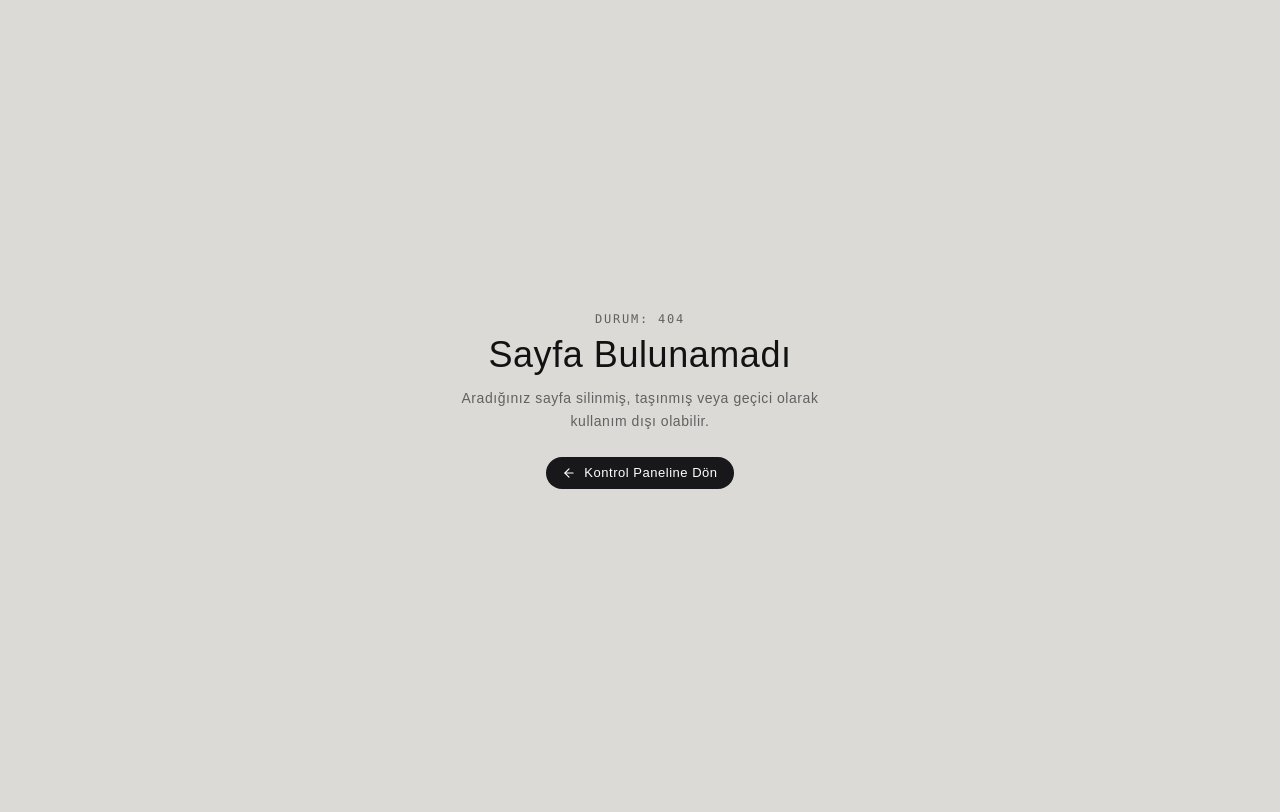
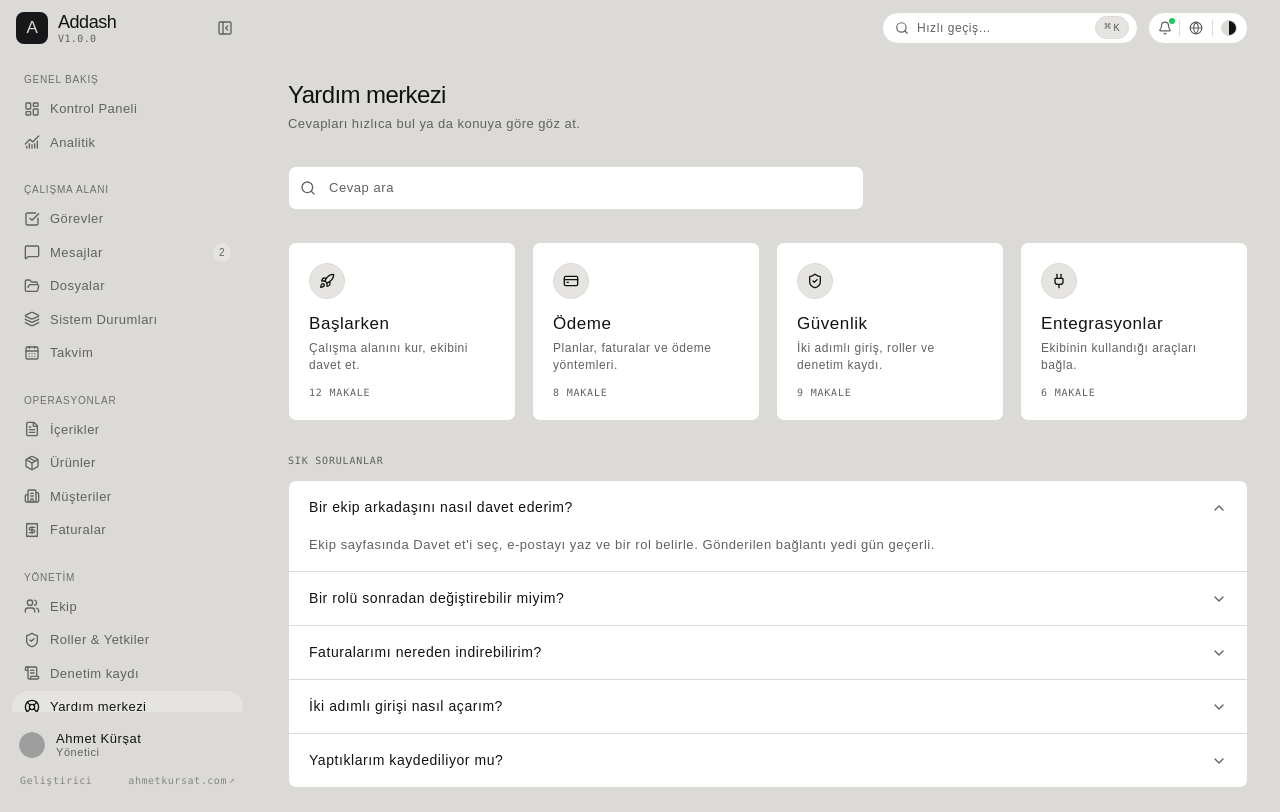
Before and after one commit to kursatdemirdelen/addash-template, a Next.js app: page /help in a window 1280 px wide. Before the commit this address had no page. Built offline with nearby package versions, Linux system fonts and the light colour scheme; grey boxes are pictures that could not be loaded; a web font is replaced by a local one.

Commit message:
Yardım merkezi sayfası eklendi: arama, konu kartları, sık sorulan sorular, iki dilli

```diff
--- /dev/null
+++ b/src/app/(dashboard)/help/page.tsx
@@ -0,0 +1,11 @@
+import type { Metadata } from "next";
+import { HelpPage } from "@/features/help/components/help-page";
+
+export const metadata: Metadata = {
+  title: "Yardım Merkezi",
+  description: "Arama, konu kartları ve sık sorulan sorular.",
+};
+
+export default function Page() {
+  return <HelpPage />;
+}
--- a/src/components/layout/command-menu.tsx
+++ b/src/components/layout/command-menu.tsx
@@ -14,6 +14,7 @@ import {
   Users,
   ShieldCheck,
   Bell,
+  LifeBuoy,
   ScrollText,
   Receipt,
   CalendarDays,
@@ -154,6 +155,14 @@ const COMMAND_ITEMS: CommandItem[] = [
     href: "/audit",
     icon: ScrollText,
     keywords: ["activity", "history", "security events", "log", "denetim", "kayıt"],
+  },
+  {
+    id: "nav-help",
+    title: "Help Center & FAQ",
+    category: "Navigation",
+    href: "/help",
+    icon: LifeBuoy,
+    keywords: ["support", "faq", "docs", "yardım", "destek", "sss"],
   },
   {
     id: "nav-settings",
--- a/src/components/navigation/breadcrumbs.tsx
+++ b/src/components/navigation/breadcrumbs.tsx
@@ -28,6 +28,7 @@ export function Breadcrumbs({ customSegments, className }: BreadcrumbsProps) {
     roles: t.nav.roles,
     notifications: t.nav.notifications,
     settings: t.nav.settings,
+    help: t.nav.help,
     audit: t.nav.audit,
     invoices: t.nav.invoices,
     calendar: t.nav.calendar,
--- a/src/config/navigation.ts
+++ b/src/config/navigation.ts
@@ -13,6 +13,7 @@ import {
   CalendarDays,
   Receipt,
   ScrollText,
+  LifeBuoy,
 } from "lucide-react";
 import { NavSectionConfig } from "@/types/navigation";
 import { Dictionary } from "@/locales/types";
@@ -52,6 +53,7 @@ export function getNavigationConfig(t: Dictionary): NavSectionConfig[] {
         { title: t.nav.team, href: "/users", icon: Users },
         { title: t.nav.roles, href: "/roles", icon: ShieldCheck },
         { title: t.nav.audit, href: "/audit", icon: ScrollText },
+        { title: t.nav.help, href: "/help", icon: LifeBuoy },
       ],
     },
   ];
--- /dev/null
+++ b/src/features/help/components/help-page.tsx
@@ -0,0 +1,92 @@
+"use client";
+
+import * as React from "react";
+import { ChevronDown, CreditCard, Plug, Rocket, Search, ShieldCheck, type LucideIcon } from "lucide-react";
+import { PageContainer } from "@/components/layout/page-container";
+import { PageHeader } from "@/components/layout/page-header";
+import { Card } from "@/components/ui/card";
+import { Input } from "@/components/ui/input";
+import { cn } from "@/lib/utils";
+import { useTranslation } from "@/hooks/use-translation";
+import { getMockHelp, type HelpCategoryId } from "@/lib/mock-data/help";
+
+const ICON: Record<HelpCategoryId, LucideIcon> = {
+  start: Rocket,
+  billing: CreditCard,
+  security: ShieldCheck,
+  integrations: Plug,
+};
+
+export function HelpPage() {
+  const { t, locale } = useTranslation();
+  const [query, setQuery] = React.useState("");
+  const [open, setOpen] = React.useState<string | null>("f0");
+  const { categories, faqs } = React.useMemo(() => getMockHelp(locale), [locale]);
+
+  const needle = query.trim().toLowerCase();
+  const results = needle ? faqs.filter((f) => `${f.question} ${f.answer}`.toLowerCase().includes(needle)) : faqs;
+
+  return (
+    <PageContainer className="space-y-8">
+      <PageHeader title={t.help.title} description={t.help.description} />
+
+      <div className="relative max-w-xl">
+        <Search className="pointer-events-none absolute left-3 top-1/2 h-4 w-4 -translate-y-1/2 text-smoke" />
+        <Input
+          value={query}
+          onChange={(e) => setQuery(e.target.value)}
+          placeholder={t.help.search}
+          aria-label={t.help.search}
+          className="h-11 pl-10"
+        />
+      </div>
+
+      {!needle && (
+        <div className="grid gap-4 sm:grid-cols-2 lg:grid-cols-4">
+          {categories.map((category) => {
+            const Icon = ICON[category.id];
+            return (
+              <Card key={category.id} className="p-5 transition-colors hover:bg-sand/30">
+                <span className="flex h-9 w-9 items-center justify-center rounded-full border border-parchment bg-sand">
+                  <Icon className="h-4 w-4 text-ink" />
+                </span>
+                <p className="mt-3 font-serif text-[17px] text-ink">{category.title}</p>
+                <p className="mt-1 text-[12px] leading-snug text-smoke">{category.description}</p>
+                <p className="mt-3 text-[10px] font-mono uppercase tracking-[0.08em] text-smoke">
+                  {category.articles} {t.help.articles}
+                </p>
+              </Card>
+            );
+          })}
+        </div>
+      )}
+
+      <section className="space-y-3">
+        <p className="text-[10px] font-mono uppercase tracking-[0.08em] text-smoke">{t.help.faq}</p>
+        {results.length === 0 ? (
+          <Card className="p-8 text-center text-[13px] text-smoke">{t.help.empty}</Card>
+        ) : (
+          <Card className="divide-y divide-parchment/60 overflow-hidden">
+            {results.map((faq) => {
+              const isOpen = open === faq.id || !!needle;
+              return (
+                <div key={faq.id}>
+                  <button
+                    type="button"
+                    aria-expanded={isOpen}
+                    onClick={() => setOpen(isOpen && !needle ? null : faq.id)}
+                    className="flex w-full items-center justify-between gap-4 px-5 py-4 text-left text-[14px] text-ink hover:bg-sand/30"
+                  >
+                    {faq.question}
+                    <ChevronDown className={cn("h-4 w-4 shrink-0 text-smoke transition-transform", isOpen && "rotate-180")} />
+                  </button>
+                  {isOpen && <p className="px-5 pb-4 text-[13px] leading-relaxed text-smoke">{faq.answer}</p>}
+                </div>
+              );
+            })}
+          </Card>
+        )}
+      </section>
+    </PageContainer>
+  );
+}
--- /dev/null
+++ b/src/lib/mock-data/help.ts
@@ -0,0 +1,55 @@
+import type { Locale } from "@/locales/types";
+
+export type HelpCategoryId = "start" | "billing" | "security" | "integrations";
+
+export interface HelpCategory {
+  id: HelpCategoryId;
+  title: string;
+  description: string;
+  articles: number;
+}
+
+export interface HelpFaq {
+  id: string;
+  question: string;
+  answer: string;
+}
+
+const categories: Record<Locale, HelpCategory[]> = {
+  en: [
+    { id: "start", title: "Getting started", description: "Set up your workspace and invite your team.", articles: 12 },
+    { id: "billing", title: "Billing", description: "Plans, invoices and payment methods.", articles: 8 },
+    { id: "security", title: "Security", description: "Two-factor sign-in, roles and audit trail.", articles: 9 },
+    { id: "integrations", title: "Integrations", description: "Connect the tools your team already uses.", articles: 6 },
+  ],
+  tr: [
+    { id: "start", title: "Başlarken", description: "Çalışma alanını kur, ekibini davet et.", articles: 12 },
+    { id: "billing", title: "Ödeme", description: "Planlar, faturalar ve ödeme yöntemleri.", articles: 8 },
+    { id: "security", title: "Güvenlik", description: "İki adımlı giriş, roller ve denetim kaydı.", articles: 9 },
+    { id: "integrations", title: "Entegrasyonlar", description: "Ekibinin kullandığı araçları bağla.", articles: 6 },
+  ],
+};
+
+const faqs: Record<Locale, Omit<HelpFaq, "id">[]> = {
+  en: [
+    { question: "How do I invite a teammate?", answer: "Open Team, choose Invite, enter an email and pick a role. They get a link that is valid for seven days." },
+    { question: "Can I change a role later?", answer: "Yes. Open Roles, find the person and pick a new role. The change applies the next time they load a page." },
+    { question: "Where can I download my invoices?", answer: "Open Invoices and use the row menu of any invoice. Paid invoices can also be exported as a PDF." },
+    { question: "How do I turn on two-factor sign-in?", answer: "Go to Settings, then Account, and switch on two-factor authentication. You will be asked to confirm with a passkey." },
+    { question: "Is my activity recorded?", answer: "Security, content, billing and access events are listed in the Audit log with the time and the IP address." },
+  ],
+  tr: [
+    { question: "Bir ekip arkadaşını nasıl davet ederim?", answer: "Ekip sayfasında Davet et'i seç, e-postayı yaz ve bir rol belirle. Gönderilen bağlantı yedi gün geçerli." },
+    { question: "Bir rolü sonradan değiştirebilir miyim?", answer: "Evet. Roller sayfasında kişiyi bul ve yeni bir rol seç. Değişiklik kişi sayfayı bir sonraki yüklediğinde geçerli olur." },
+    { question: "Faturalarımı nereden indirebilirim?", answer: "Faturalar sayfasında her faturanın satır menüsünü kullan. Ödenmiş faturalar PDF olarak da alınabilir." },
+    { question: "İki adımlı girişi nasıl açarım?", answer: "Ayarlar'dan Hesap'a git ve iki adımlı doğrulamayı aç. Bir geçiş anahtarıyla onaylaman istenir." },
+    { question: "Yaptıklarım kaydediliyor mu?", answer: "Güvenlik, içerik, ödeme ve erişim olayları zamanı ve IP adresiyle Denetim kaydı'nda listelenir." },
+  ],
+};
+
+export function getMockHelp(locale: Locale) {
+  return {
+    categories: categories[locale],
+    faqs: faqs[locale].map((faq, index) => ({ id: `f${index}`, ...faq })),
+  };
+}
--- a/src/locales/en.ts
+++ b/src/locales/en.ts
@@ -59,6 +59,7 @@ export const en: Dictionary = {
     notifications: "Notifications",
     settings: "Settings",
     states: "System States",
+    help: "Help center",
     audit: "Audit log",
     invoices: "Invoices",
     calendar: "Calendar",
@@ -538,4 +539,12 @@ export const en: Dictionary = {
       access: "Access",
     },
   },
+  help: {
+    title: "Help center",
+    description: "Find answers fast, or browse by topic.",
+    search: "Search for answers",
+    articles: "articles",
+    faq: "Frequently asked",
+    empty: "Nothing matches your search yet.",
+  },
 };
--- a/src/locales/tr.ts
+++ b/src/locales/tr.ts
@@ -59,6 +59,7 @@ export const tr: Dictionary = {
     notifications: "Bildirimler",
     settings: "Ayarlar",
     states: "Sistem Durumları",
+    help: "Yardım merkezi",
     audit: "Denetim kaydı",
     invoices: "Faturalar",
     calendar: "Takvim",
@@ -538,4 +539,12 @@ export const tr: Dictionary = {
       access: "Erişim",
     },
   },
+  help: {
+    title: "Yardım merkezi",
+    description: "Cevapları hızlıca bul ya da konuya göre göz at.",
+    search: "Cevap ara",
+    articles: "makale",
+    faq: "Sık sorulanlar",
+    empty: "Aramana uyan bir şey yok.",
+  },
 };
--- a/src/locales/types.ts
+++ b/src/locales/types.ts
@@ -66,6 +66,7 @@ export interface Dictionary {
     notifications: string;
     settings: string;
     states: string;
+    help: string;
     audit: string;
     invoices: string;
     calendar: string;
@@ -545,4 +546,12 @@ export interface Dictionary {
       access: string;
     };
   };
+  help: {
+    title: string;
+    description: string;
+    search: string;
+    articles: string;
+    faq: string;
+    empty: string;
+  };
 }
```
